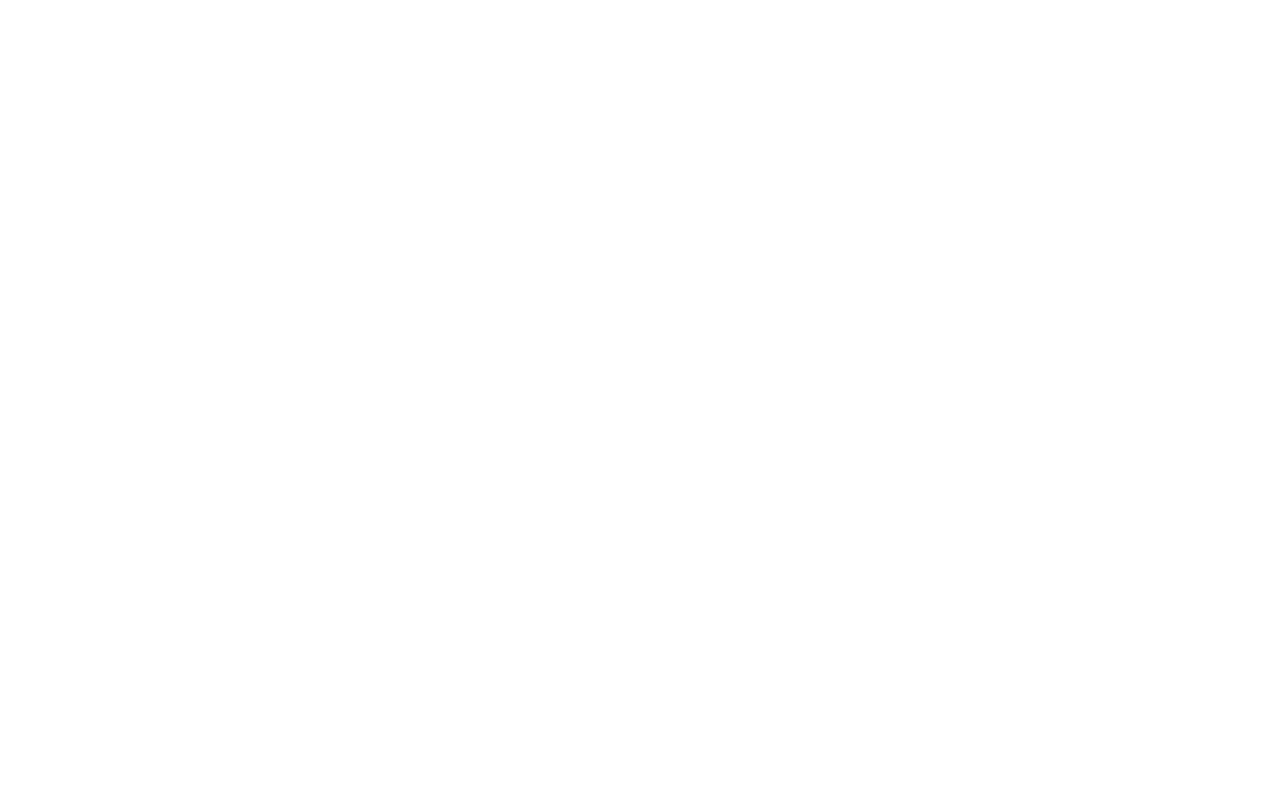
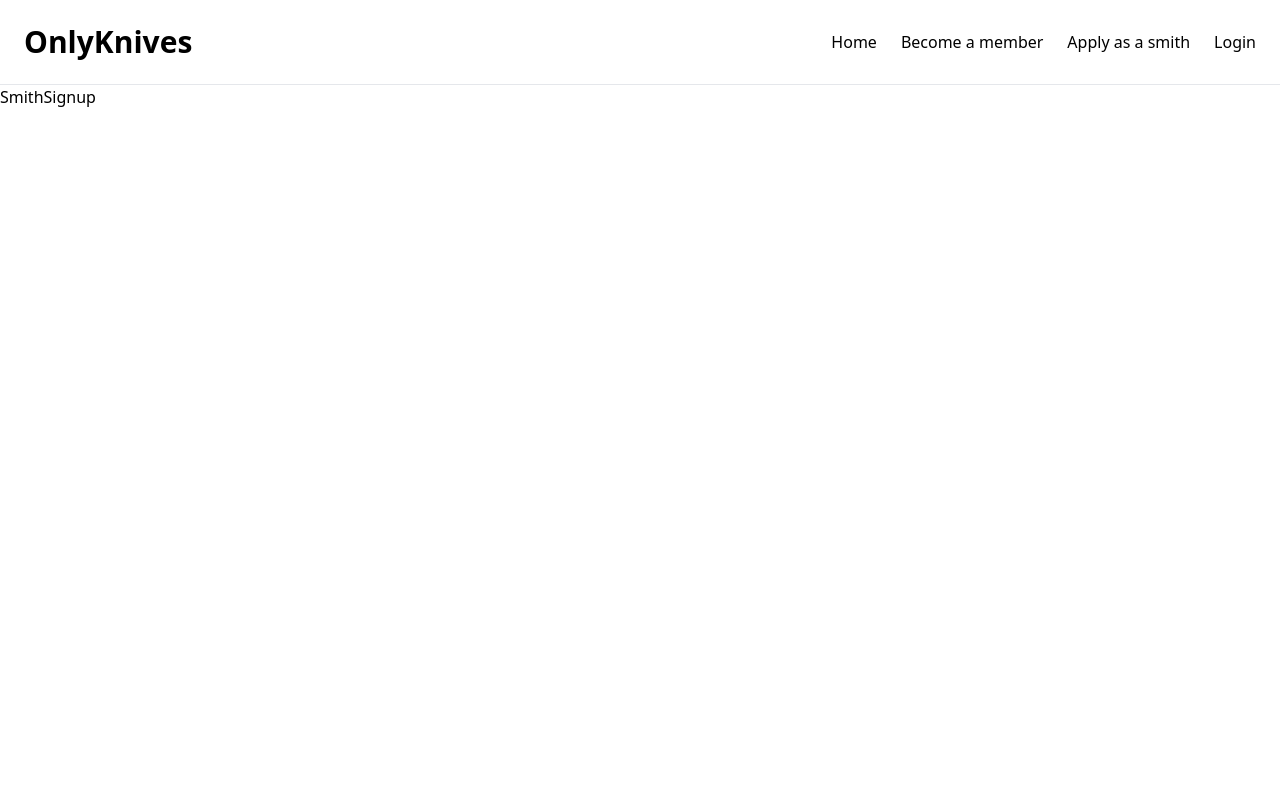
Before and after one commit to levjo655/OnlyKnives, a React (Create React App) app in the folder frontend/: page /smithsignup in a window 1280 px wide. Before the commit this address had no page. Shown: the top 800 px of the page. Built offline with nearby package versions, Linux system fonts and the light colour scheme.

Commit message:
routing for smithsignup done

```diff
--- a/frontend/src/App.js
+++ b/frontend/src/App.js
@@ -1,6 +1,7 @@
 import { BrowserRouter, Routes, Route } from "react-router-dom";
 import Home from "./pages/Home";
 import Knives from "./pages/Knives";
+import SmithSignup from "./pages/SmithSignup";
 
 function App() {
   return (
@@ -8,6 +9,7 @@ function App() {
       <Routes>
         <Route path="/" element={<Home />} />
         <Route path="/knives" element={<Knives />} />
+        <Route path="/smithsignup" element={<SmithSignup />} />
       </Routes>
     </BrowserRouter>
   );
--- a/frontend/src/components/Navbar.jsx
+++ b/frontend/src/components/Navbar.jsx
@@ -7,7 +7,7 @@ export default function Navbar() {
       <div className="flex gap-6">
         <Link to="/" className="hover:text-accent2 transition">Home</Link>
         <Link to="/shop" className="hover:text-accent2 transition">Become a member</Link>
-        <Link to="/login" className="hover:text-accent2 transition">Apply as a smith</Link>
+        <Link to="/smithsignup" className="hover:text-accent2 transition">Apply as a smith</Link>
          <Link to="/login" className="hover:text-accent2 transition">Login</Link>
 
       </div>
--- /dev/null
+++ b/frontend/src/pages/SmithSignup.jsx
@@ -0,0 +1,13 @@
+import { BrowserRouter, Route, Routes } from "react-router-dom";
+import Navbar from "../components/Navbar";
+import Footer from "../components/Footer";
+
+export default function SmithSignup(){
+    return (
+    <><div className="bg-bg min-h-screen text-primaryText">
+                <Navbar />
+                <h1>SmithSignup</h1>
+            </div><Footer /></>
+
+    )
+}
```
Also changed, not shown: 2 other files (tests, documents, lock files or other folders).
